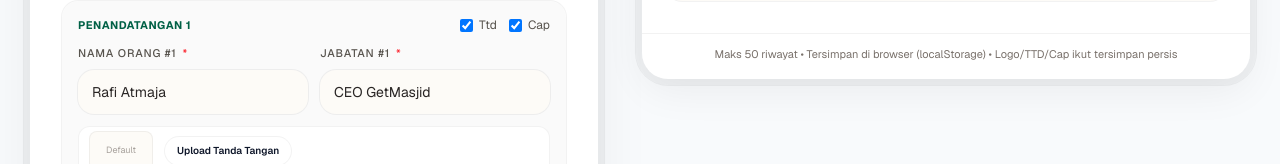
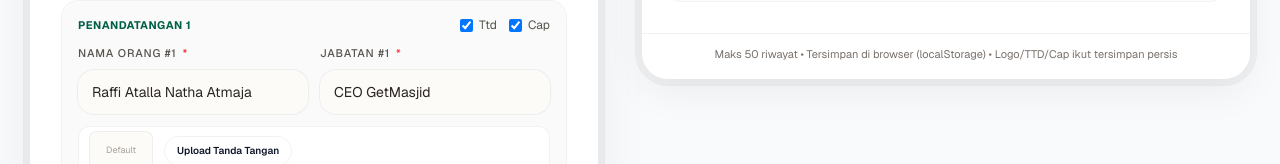
Before and after one commit to raffiatalla90/GenerateSurat, a Next.js app: page / in a window 1280 px wide. Shown: the part 1657-1821 px from the top of the page. Built offline with nearby package versions, Linux system fonts and the light colour scheme.

Commit message:
feat: update default signer name to Raffi Atalla Natha Atmaja across templates and handlers

```diff
--- a/src/app/page.tsx
+++ b/src/app/page.tsx
@@ -26,12 +26,12 @@ export default function Home() {
     perihal: "Kerja Sama",
     isiSurat: SURAT_TEMPLATES["Kerja Sama"],
     tanggal: todayISO(),
-    namaPenandatangan: "Rafi Atmaja",
+    namaPenandatangan: "Raffi Atalla Natha Atmaja",
     jabatan: "CEO GetMasjid",
     attachments: [],
     signers: [
       {
-        nama: "Rafi Atmaja",
+        nama: "Raffi Atalla Natha Atmaja",
         jabatan: "CEO GetMasjid",
         showSignature: true,
         showStamp: true,
@@ -103,7 +103,7 @@ export default function Home() {
     const updatedData = {
       ...item.data,
       signers: item.data.signers || [{
-        nama: item.data.namaPenandatangan || "Rafi Atmaja",
+        nama: item.data.namaPenandatangan || "Raffi Atalla Natha Atmaja",
         jabatan: item.data.jabatan || "CEO GetMasjid",
         showSignature: true,
         showStamp: true,
--- a/src/components/LetterForm.tsx
+++ b/src/components/LetterForm.tsx
@@ -63,7 +63,7 @@ export function LetterForm({ data, onChange, onPreview, onDownload, onSave, isGe
     let newList = [...currentList];
     if (newList.length < count) {
       const defaults = [
-        { nama: "Rafi Atmaja", jabatan: "CEO GetMasjid", showSignature: true, showStamp: true },
+        { nama: "Raffi Atalla Natha Atmaja", jabatan: "CEO GetMasjid", showSignature: true, showStamp: true },
         { nama: "Sekretaris GetMasjid", jabatan: "Sekretaris", showSignature: true, showStamp: false },
         { nama: "Bendahara GetMasjid", jabatan: "Bendahara", showSignature: true, showStamp: false },
         { nama: "Ketua DKM", jabatan: "Ketua DKM Masjid", showSignature: true, showStamp: true }
--- a/src/lib/letter-html.ts
+++ b/src/lib/letter-html.ts
@@ -58,7 +58,7 @@ export function generateLetterHTML(
   const signersList = data.signers && data.signers.length > 0
     ? data.signers
     : [{
-        nama: data.namaPenandatangan || "Rafi Atmaja",
+        nama: data.namaPenandatangan || "Raffi Atalla Natha Atmaja",
         jabatan: data.jabatan || "CEO GetMasjid",
         signatureImage: sig.signatureImage,
         showSignature: sig.showSignature,
```
